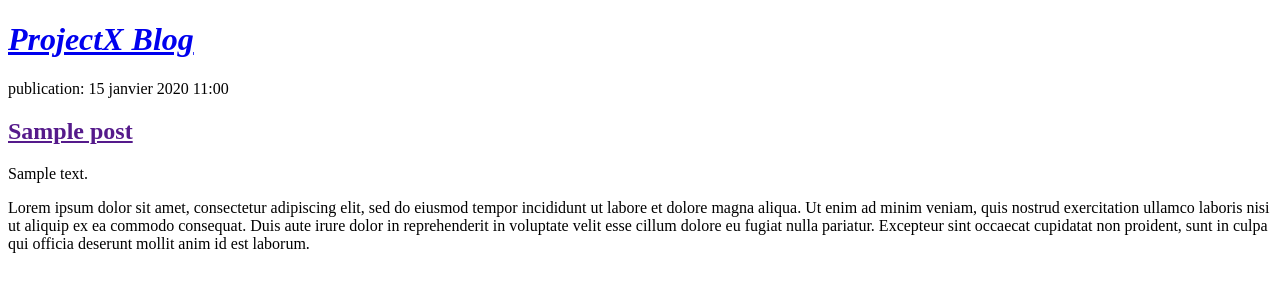
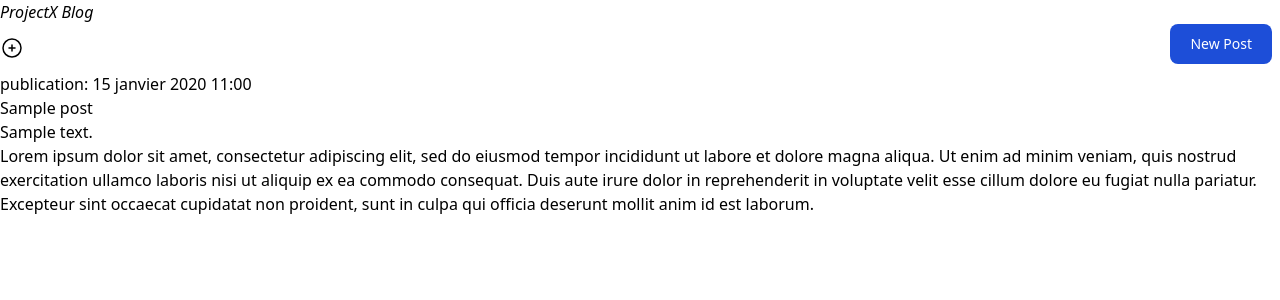
Before and after one commit to Nour-Noaxp/djangoproject, a Django app: page /posts/ in a window 1280 px wide. Shown: the top 300 px of the page. Run offline with Django 5.2, Linux system fonts and the light colour scheme; tables that the repository leaves empty hold one stand-in row (values such as "Sample post"); some libraries are stand-ins or nearby versions.

Commit message:
Added New post button and redirect user to posts page

```diff
--- a/blog/templates/blog/post_list.html
+++ b/blog/templates/blog/post_list.html
@@ -1,11 +1,19 @@
 <!DOCTYPE html>
 <html>
   <head>
+    <script src="https://cdn.tailwindcss.com"></script>
     <title>ProjectX Blog</title>
   </head>
   <body>
-    <header>
+    <header class="">
       <h1><a href="/"><em>ProjectX Blog</em></a></h1>
+      <div class="icon_and_button flex items-center justify-between">
+        <icon><svg xmlns="http://www.w3.org/2000/svg" fill="none" viewBox="0 0 24 24" stroke-width="1.5" stroke="currentColor" class="size-6">
+          <path stroke-linecap="round" stroke-linejoin="round" d="M12 9v6m3-3H9m12 0a9 9 0 1 1-18 0 9 9 0 0 1 18 0Z" />
+        </svg>
+        </icon>
+        <button type="button" class="text-white bg-blue-700 hover:bg-blue-800 focus:ring-4 focus:ring-blue-300 font-medium rounded-lg text-sm px-5 py-2.5 me-2 mb-2 dark:bg-blue-600 dark:hover:bg-blue-700 focus:outline-none dark:focus:ring-blue-800"><a href="/new">New Post</a></button>
+      </div>
     </header>
 
     {% for post in posts %}
--- a/blog/views.py
+++ b/blog/views.py
@@ -1,4 +1,4 @@
-from django.shortcuts import render, HttpResponse
+from django.shortcuts import render, HttpResponse, redirect
 from .models import Post
 from django.utils import timezone
 from .forms import PostForm
@@ -10,9 +10,8 @@ def new(request):
     form = PostForm(request.POST)
     if form.is_valid():
       form.save()
-
-  context = {'form':form}
-  return render(request, 'blog/new.html', context)
+      return redirect('post_list')
+  return render(request, 'blog/new.html', {'form':form})
 
 def home(request):
   categories = ['culture', 'sports', 'food', 'politics', 'religion', 'nature']
```
